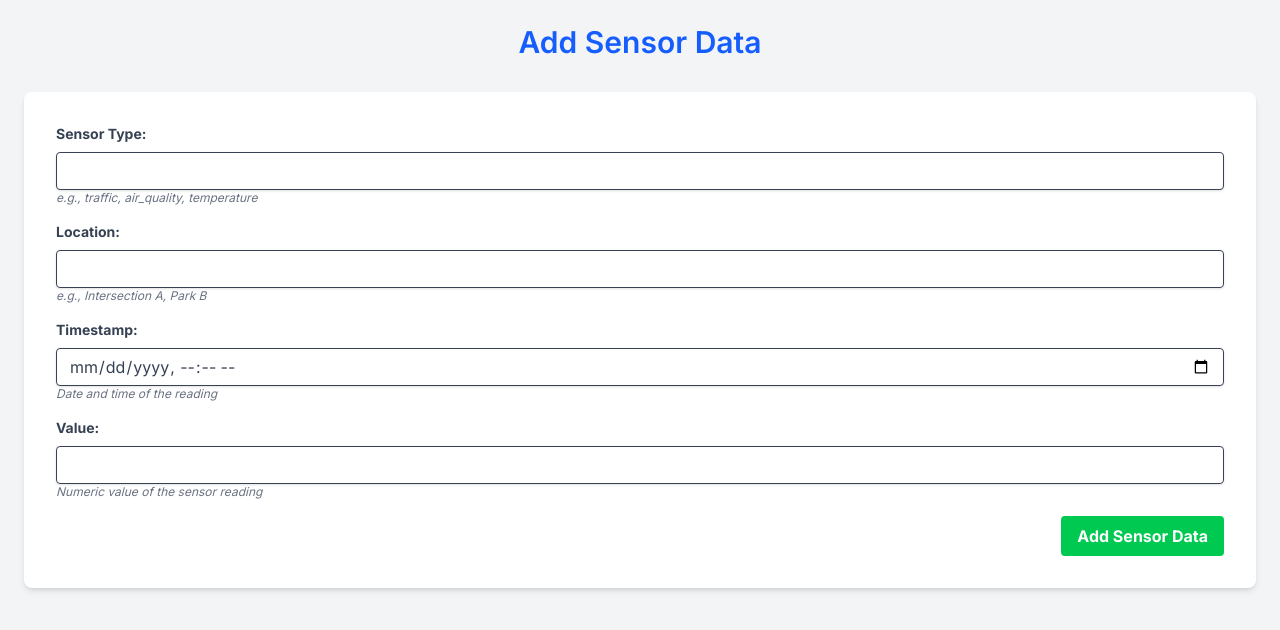
After one commit to Mrunali0412/smartcity, a Flask app: page /add-data in a window 1280 px wide. The commit adds this page. Shown: the top 630 px of the page. Run offline with Flask 3, Linux system fonts and the light colour scheme; parts of the project's set-up code (start-up, migrations or seed data) failed here and were passed over; some libraries are stand-ins or nearby versions.

Commit message:
manual input

```diff
--- a/app.py
+++ b/app.py
@@ -1,14 +1,24 @@
-from flask import Flask, render_template, jsonify
+from flask import Flask, request, render_template, redirect
+from flask import jsonify
+import psycopg2
 import pandas as pd
 import plotly.graph_objects as go
 import plotly.subplots as make_subplots
 import json
+from psycopg2 import sql
 from flask_sqlalchemy import SQLAlchemy
 from sqlalchemy import Column, Integer, String, Float, DateTime
 from sqlalchemy.sql import func
 import os
 from dotenv import load_dotenv
 
+conn = psycopg2.connect(
+    host="localhost",
+    database="smartcity",
+    user="postgres",
+    password="postgresql"
+)
+cursor= conn.cursor()
 load_dotenv()  # Load environment variables from .env file
 app = Flask(__name__)
 
@@ -16,6 +26,7 @@ app = Flask(__name__)
 app.config['SQLALCHEMY_DATABASE_URI'] = os.environ.get('DATABASE_URL') #  Use environment variable
 app.config['SQLALCHEMY_TRACK_MODIFICATIONS'] = False  # To suppress a warning
 db = SQLAlchemy(app)
+
 
 
 class SensorData(db.Model):
@@ -128,6 +139,26 @@ def get_data():
                  'value': item.value,
                  'unit': item.unit} for item in all_data]
         return jsonify(data)
+@app.route('/add-data')
+def add_data():
+    return render_template('sensor_data.html')
+
+@app.route('/submit_sensor_data', methods=['POST'])
+def submit_sensor_data():
+    sensor_type = request.form['sensor_type']
+    location = request.form['location']
+    timestamp = request.form['timestamp']
+    value = request.form['value']
+
+    insert_query = sql.SQL("""
+        INSERT INTO sensor_data (sensor_type, location, timestamp, value)
+        VALUES (%s, %s, %s, %s)
+    """)
+    cursor.execute(insert_query, (sensor_type, location, timestamp, value))
+    conn.commit()
+
+    return "✅ Sensor data inserted successfully!"
+
 
 if __name__ == '__main__':
     create_database()
--- a/static/style.css
+++ b/static/style.css
@@ -5,13 +5,13 @@ body {
 }
 
 h1, h2 {
-    color: #333;
+    color:red;
     text-align: center;
 }
 
 
 .chart-container {
-    background-color: #fff;
+    background-color: black;
     padding: 20px;
     margin-bottom: 20px;
     border-radius: 8px;
--- /dev/null
+++ b/templates/sensor_data.html
@@ -0,0 +1,47 @@
+<!DOCTYPE html>
+<html lang="en">
+<head>
+    <meta charset="UTF-8">
+    <meta name="viewport" content="width=device-width, initial-scale=1.0">
+    <title>Add Sensor Data</title>
+    <script src="https://unpkg.com/@tailwindcss/browser@4"></script>
+    <link href="https://fonts.googleapis.com/css2?family=Inter:wght@400;500;600;700&display=swap" rel="stylesheet">
+    <style>
+        body {
+            font-family: 'Inter', sans-serif;
+        }
+    </style>
+</head>
+<body class="bg-gray-100 p-6">
+    <div class="container mx-auto">
+        <h1 class="text-3xl font-semibold text-blue-600 text-center mb-8">Add Sensor Data</h1>
+        <form action="/submit_sensor_data" method="POST" class="bg-white rounded-lg shadow-md p-8">
+            <div class="mb-4">
+                <label for="sensor_type" class="block text-gray-700 text-sm font-bold mb-2">Sensor Type:</label>
+                <input type="text" id="sensor_type" name="sensor_type" class="shadow appearance-none border rounded w-full py-2 px-3 text-gray-700 leading-tight focus:outline-none focus:shadow-outline" required>
+                <p class="text-gray-500 text-xs italic">e.g., traffic, air_quality, temperature</p>
+            </div>
+            <div class="mb-4">
+                <label for="location" class="block text-gray-700 text-sm font-bold mb-2">Location:</label>
+                <input type="text" id="location" name="location" class="shadow appearance-none border rounded w-full py-2 px-3 text-gray-700 leading-tight focus:outline-none focus:shadow-outline" required>
+                <p class="text-gray-500 text-xs italic">e.g., Intersection A, Park B</p>
+            </div>
+            <div class="mb-4">
+                <label for="timestamp" class="block text-gray-700 text-sm font-bold mb-2">Timestamp:</label>
+                <input type="datetime-local" id="timestamp" name="timestamp" class="shadow appearance-none border rounded w-full py-2 px-3 text-gray-700 leading-tight focus:outline-none focus:shadow-outline" required>
+                <p class="text-gray-500 text-xs italic">Date and time of the reading</p>
+            </div>
+            <div class="mb-4">
+                <label for="value" class="block text-gray-700 text-sm font-bold mb-2">Value:</label>
+                <input type="number" id="value" name="value" class="shadow appearance-none border rounded w-full py-2 px-3 text-gray-700 leading-tight focus:outline-none focus:shadow-outline" required>
+                <p class="text-gray-500 text-xs italic">Numeric value of the sensor reading</p>
+            </div>
+            <div class="flex justify-end">
+                <button type="submit" class="bg-green-500 hover:bg-green-700 text-white font-bold py-2 px-4 rounded focus:outline-none focus:shadow-outline">
+                    Add Sensor Data
+                </button>
+            </div>
+        </form>
+    </div>
+</body>
+</html>
```
Also changed, not shown: data/population_data.csv (added, +7 -0 lines), templates/index.html (+7 -2 lines).
